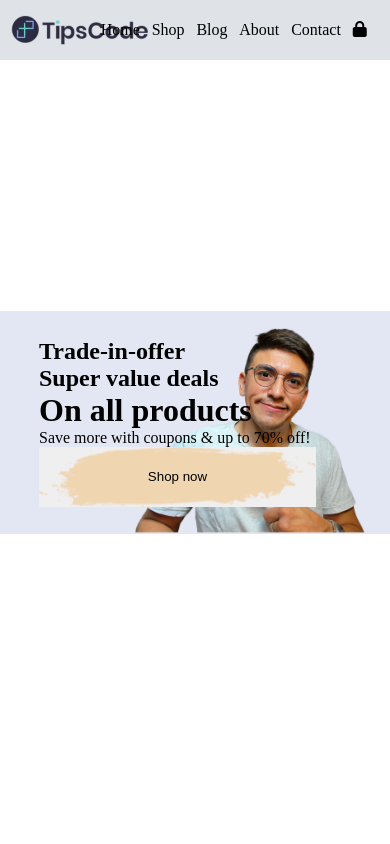
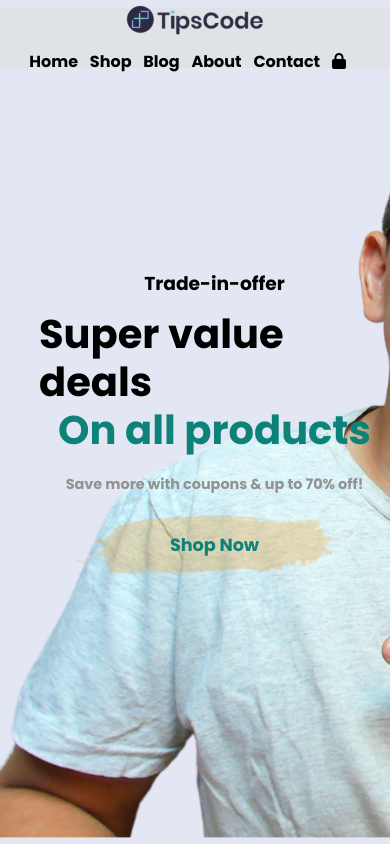
Before and after one commit to SidneyCarv90/projeto-tipscode-shop, a plain HTML site: page index.html in a window 390 px wide. Drawn offline with Linux system fonts and the light colour scheme.

Commit message:
finalizando estilização do projeto e subindo para envio

```diff
--- a/index.html
+++ b/index.html
@@ -9,6 +9,10 @@
         <link rel="stylesheet" href="./src/css/reset.css">
         <link rel="stylesheet" href="https://cdnjs.cloudflare.com/ajax/libs/font-awesome/6.4.2/css/all.min.css" integrity="sha512-z3gLpd7yknf1YoNbCzqRKc4qyor8gaKU1qmn+CShxbuBusANI9QpRohGBreCFkKxLhei6S9CQXFEbbKuqLg0DA==" crossorigin="anonymous" referrerpolicy="no-referrer" />
         <link rel="stylesheet" href="./src/css/style.css" />
+        <link rel="stylesheet" href="./src/css/responsivo.css">
+        <link rel="preconnect" href="https://fonts.googleapis.com">
+        <link rel="preconnect" href="https://fonts.gstatic.com" crossorigin>
+        <link href="https://fonts.googleapis.com/css2?family=Outfit:wght@400;700&family=Poppins:wght@100;700&display=swap" rel="stylesheet">
     </head>
 
     <body>
@@ -29,11 +33,13 @@
         <main>
 
             <div class="descricao">
-                <h2>Trade-in-offer</h2>
+                <h3>Trade-in-offer</h3>
                 <h2>Super value deals</h2>
                 <h1>On all products</h1>
                 <p>Save more with coupons & up to 70% off!</p>
-                <button type="submit" class="btn">Shop now</button>
+                <div class="btn">
+                    <a href="#">Shop Now</a>
+                </div>
             </div>
         </main>
         <script src="./src/js/script.js"></script>
--- /dev/null
+++ b/src/css/responsivo.css
@@ -0,0 +1,47 @@
+@media (max-width: 1250px) {
+    body{
+        background-image: url("../img/hero-alisson.png");
+        background-size: cover;
+        background-repeat: no-repeat;
+        background-position: center;
+    }
+}
+
+@media (max-width: 700px){
+    body{
+        background-image: url("../img/hero-alisson.png");
+        background-size: cover;
+        background-repeat: no-repeat;
+        background-position: center;
+    }
+}
+
+@media (max-width: 540px) {
+    .cabecalho-pagina{
+        display: flex;
+        padding: 10px;
+        justify-content: center;
+        height: 30%px;
+        background-color: #dfe2e6;
+        position: fixed;
+        width: 100%;
+        flex-direction: column;
+        align-items: center;
+        margin: 2% auto;
+    }
+
+    .menu-pagina{
+        display: flex;
+        justify-content: center;
+        width: 40%;
+        align-items: center;
+    }
+
+    .descricao{
+        margin-left: 10%;
+        display: flex;
+        justify-content: center;
+        flex-direction: column;
+        align-items: center;
+    }
+}
--- a/src/css/style.css
+++ b/src/css/style.css
@@ -3,6 +3,8 @@
 html{
     height: 100%;
     font-size: 16px;
+    font-family: 'Outfit', sans-serif;
+    font-family: 'Poppins', sans-serif;
 }
 
 body{
@@ -28,6 +30,7 @@ main{
 }
 
 nav a{
+    font-weight: bold;
     text-decoration: none;
     padding: 1% 2%;
     margin: 0 2%;
@@ -46,11 +49,45 @@ nav a::after{
     bottom: 0;
     left: 0;
     transition: 0.4s ease-in-out;
+    color: #0d8279;
+}
+
+nav a:hover{
+    color: #0d8279;
 }
 
 nav a:hover::after{
     width: 100%;
+    color: #0d8279;
 
+}
+
+h1, h2{
+    font-size: 2.5rem;
+    line-height: 1.2;
+}
+
+h2{
+    margin-top: 12px;
+}
+
+h1{
+    color: #0d8279;
+}
+
+p{
+    font-weight: bold;
+    color: #929292;
+    margin: 20px 0;
+    font-size: 0.9rem;
+}
+
+.btn a{
+    color: #0d8279;
+    font-weight: bold;
+    font-size: 1.1rem;
+    text-align: center;
+    text-decoration: none;
 }
 
 
@@ -88,4 +125,7 @@ nav a:hover::after{
     height: 60px;
     text-decoration: none;
     border-style: none;
+    display: flex;
+    justify-content: center;
+    align-items: center;
 }
```
